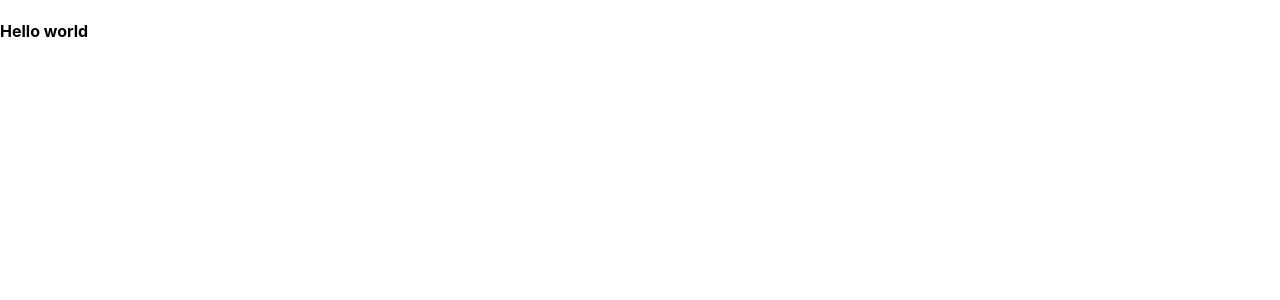
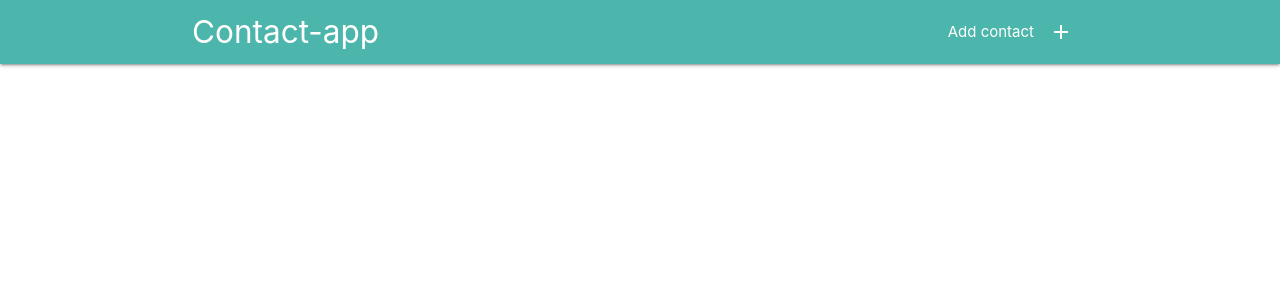
Before and after one commit to shedrachIkenna/Contact-app-React, a React (Create React App) app: page / in a window 1280 px wide. Shown: the top 300 px of the page. Built offline with nearby package versions, Linux system fonts and the light colour scheme.

Commit message:
Finished Navbar component

```diff
--- a/public/index.html
+++ b/public/index.html
@@ -14,7 +14,7 @@
       manifest.json provides metadata used when your web app is installed on a
       user's mobile device or desktop. See https://developers.google.com/web/fundamentals/web-app-manifest/
     -->
-    <link rel="manifest" href="%PUBLIC_URL%/manifest.json" />
+    <!-- <link rel="manifest" href="%PUBLIC_URL%/manifest.json" /> -->
     <!--
       Notice the use of %PUBLIC_URL% in the tags above.
       It will be replaced with the URL of the `public` folder during the build.
@@ -24,6 +24,8 @@
       work correctly both with client-side routing and a non-root public URL.
       Learn how to configure a non-root public URL by running `npm run build`.
     -->
+    <link href="https://fonts.googleapis.com/icon?family=Material+Icons" rel="stylesheet">
+    <link rel="stylesheet" href="https://cdnjs.cloudflare.com/ajax/libs/materialize/1.0.0/css/materialize.min.css">
     <title>React App</title>
   </head>
   <body>
@@ -39,5 +41,6 @@
       To begin the development, run `npm start` or `yarn start`.
       To create a production bundle, use `npm run build` or `yarn build`.
     -->
+    <script src="https://cdnjs.cloudflare.com/ajax/libs/materialize/1.0.0/js/materialize.min.js"></script>
   </body>
 </html>
--- a/src/App.js
+++ b/src/App.js
@@ -1,11 +1,14 @@
-import React from 'react'
+import React, { Component } from 'react'
+import Navbar from './components/ui/Navbar'
 
-const App = () => {
-  return (
-    <div className="App">
-      <h4>Hello world</h4>
-    </div>
-  );
+class App extends Component {
+  render() {
+    return (
+      <div className="App">
+       <Navbar />
+      </div>
+    );
+  }
 }
 
 export default App;
--- a/src/components/ui/Navbar.js
+++ b/src/components/ui/Navbar.js
@@ -0,0 +1,16 @@
+import React from 'react'
+
+const Navbar = () => {
+    return (
+        <nav className="teal lighten-2">
+            <div className="nav-wrapper container">
+                <a href="#!" className="brand-logo">Contact-app</a>
+                <ul className="right hide-on-med-and-down">
+                    <li><a href="badges.html"><i className="material-icons right">add</i>Add contact</a></li>
+                </ul>
+            </div>
+        </nav>
+    )
+}
+
+export default Navbar
```
